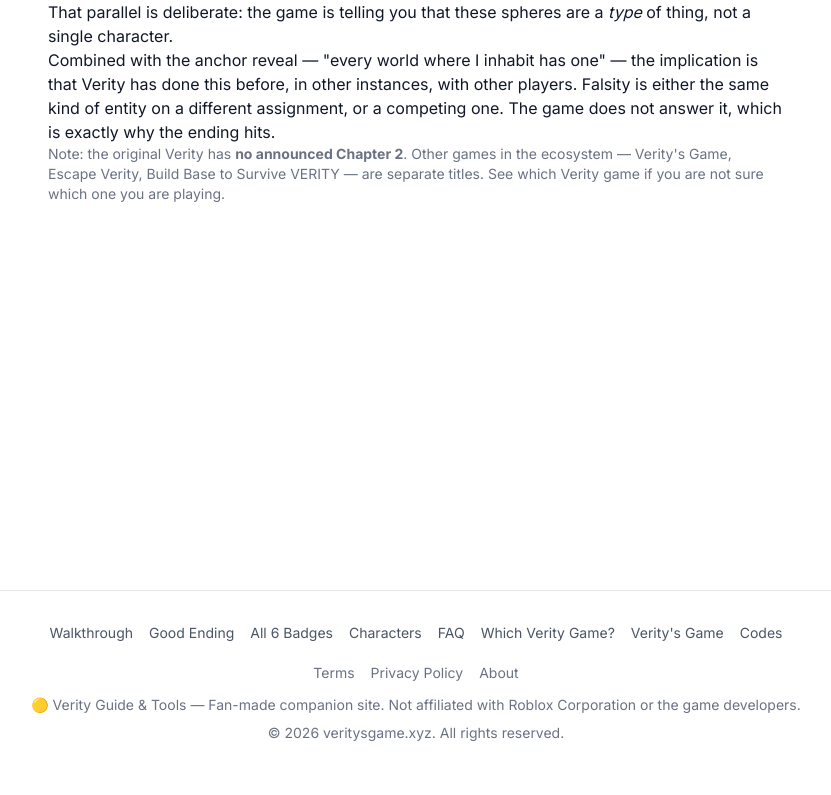
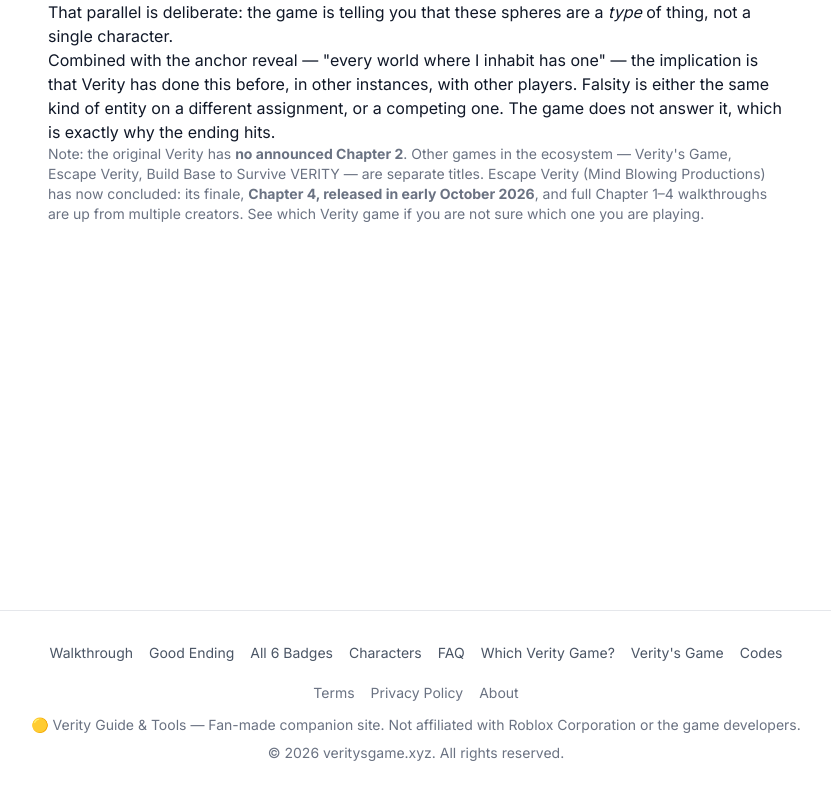
Before and after one commit to ken-fs/veritygame, a Next.js app: page /characters in a window 1280 px wide. Shown: the part 1970-2765 px from the top of the page, without its empty margins (224-1055 px from the left). Built offline with nearby package versions, Linux system fonts and the light colour scheme.

Commit message:
content: note Escape Verity Chapter 4 finale on characters page

```diff
--- a/src/app/characters/page.tsx
+++ b/src/app/characters/page.tsx
@@ -141,7 +141,9 @@
         <p className="text-sm text-gray-500">
           Note: the original Verity has <strong>no announced Chapter 2</strong>. Other games in the ecosystem —{' '}
           <Link href="/veritys-game">Verity&apos;s Game</Link>, Escape Verity, Build Base to Survive VERITY — are
-          separate titles. See <Link href="/which-verity">which Verity game</Link> if you are not sure which one you
+          separate titles. Escape Verity (Mind Blowing Productions) has now concluded: its finale,{' '}
+          <strong>Chapter 4, released in early October 2026</strong>, and full Chapter 1–4 walkthroughs are up from
+          multiple creators. See <Link href="/which-verity">which Verity game</Link> if you are not sure which one you
           are playing.
         </p>
       </section>
```
